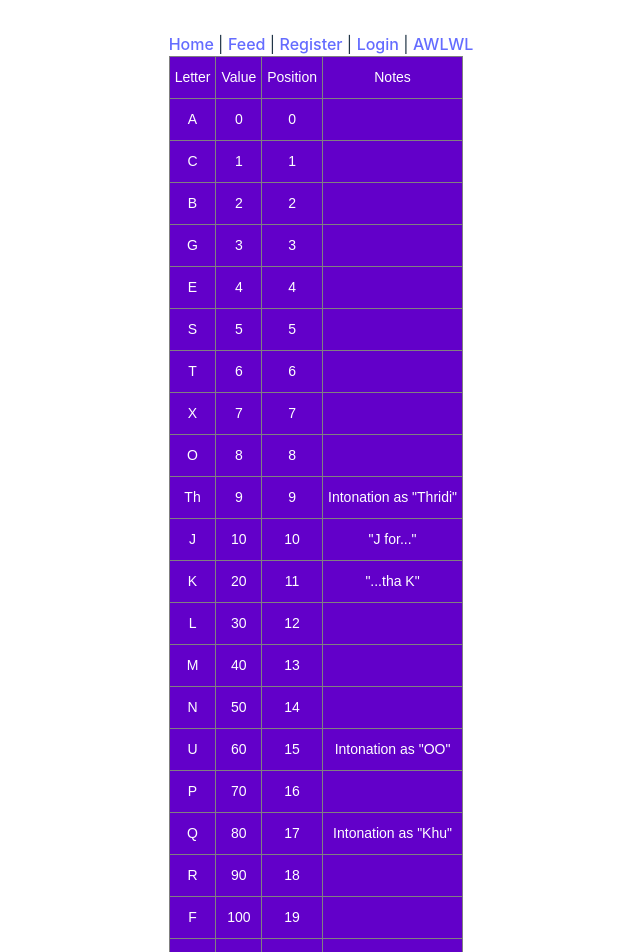
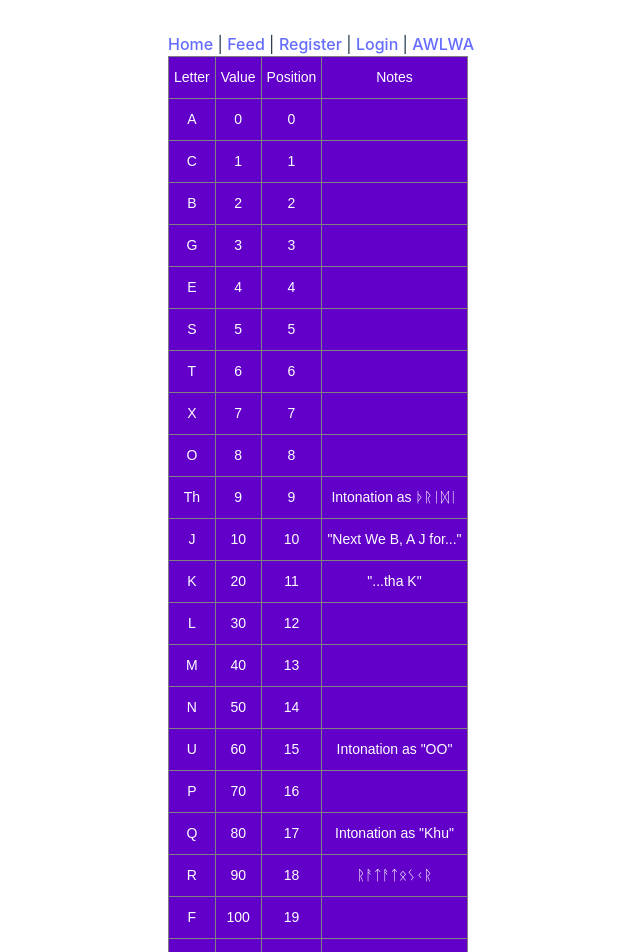
Before and after one commit to BBuchholz/fearlessly-antediluvial-valley, a Vue app: page /alefcet in a window 1280 px wide. Shown: the top 952 px of the page, without its empty margins (319-959 px from the left). Built offline with nearby package versions, Linux system fonts and the light colour scheme.

Commit message:
Figured out AWLWA

```diff
--- a/src/App.vue
+++ b/src/App.vue
@@ -5,7 +5,7 @@
       <router-link to="/feed"> Feed </router-link> |
       <router-link to="/register"> Register </router-link> |
       <router-link to="/sign-in"> Login </router-link> |
-      <router-link to="/0"> AWLWL </router-link>
+      <router-link to="/0"> AWLWA </router-link>
     </nav>
     <router-view />
   </div>
--- a/src/router/index.js
+++ b/src/router/index.js
@@ -21,7 +21,7 @@ const router = createRouter({
     },
     {
       path: "/0",
-      component: () => import("../views/AWLWL.vue"),
+      component: () => import("../views/AWLWA.vue"),
     },
     {
       path: "/feed",
--- a/src/views/AWLWL.vue
+++ b/src/views/AWLWA.vue
@@ -1,5 +1,5 @@
 <template>
-  <h1> AWLWL CarteoGraphy </h1>
+  <h1> AWLWA CarteoGraphy </h1>
 
   <table class="tg">
   <thead>
--- a/src/views/AlefCet.vue
+++ b/src/views/AlefCet.vue
@@ -67,13 +67,13 @@
         <td class="tg-e45j">Th</td>
         <td class="tg-e45j">9</td>
         <td class="tg-e45j">9</td>
-        <td class="tg-e45j">Intonation as "Thridi"</td>
+        <td class="tg-e45j">Intonation as ᚦᚱᛁᛞᛁ</td>
     </tr>
     <tr>
         <td class="tg-e45j">J</td>
         <td class="tg-e45j">10</td>
         <td class="tg-e45j">10</td>
-        <td class="tg-e45j">"J for..."</td>
+        <td class="tg-e45j">"Next We B, A J for..."</td>
     </tr>
     <tr>
         <td class="tg-e45j">K</td>
@@ -121,7 +121,7 @@
         <td class="tg-e45j">R</td>
         <td class="tg-e45j">90</td>
         <td class="tg-e45j">18</td>
-        <td class="tg-e45j"></td>
+        <td class="tg-e45j">ᚱᚨᛏᚨᛏᛟᛊᚲᚱ</td>
     </tr>
     <tr>
         <td class="tg-e45j">F</td>
```
